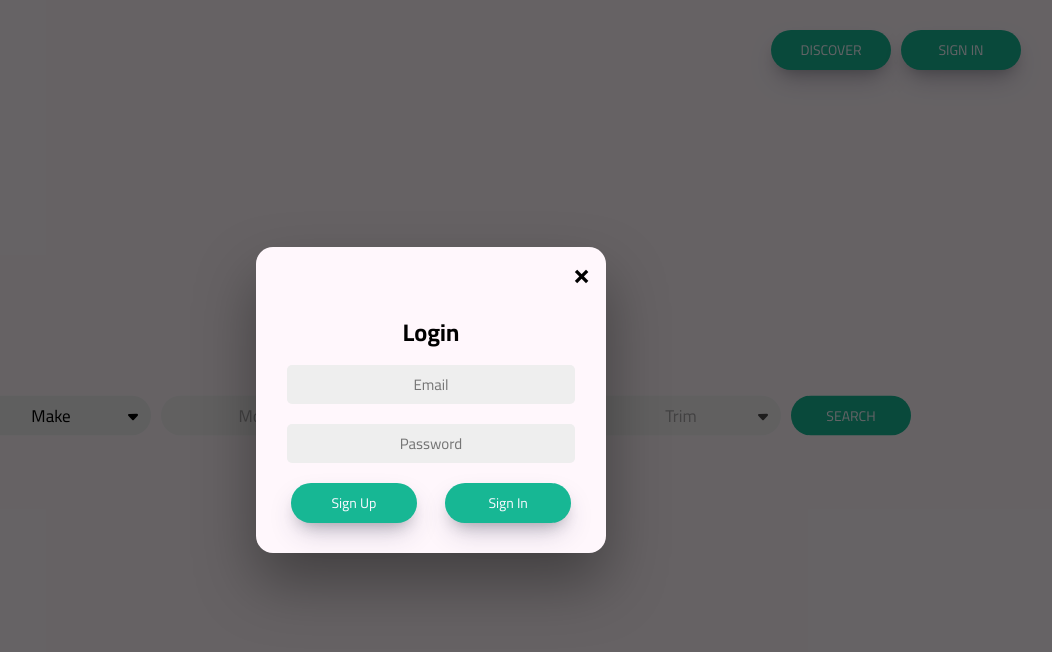
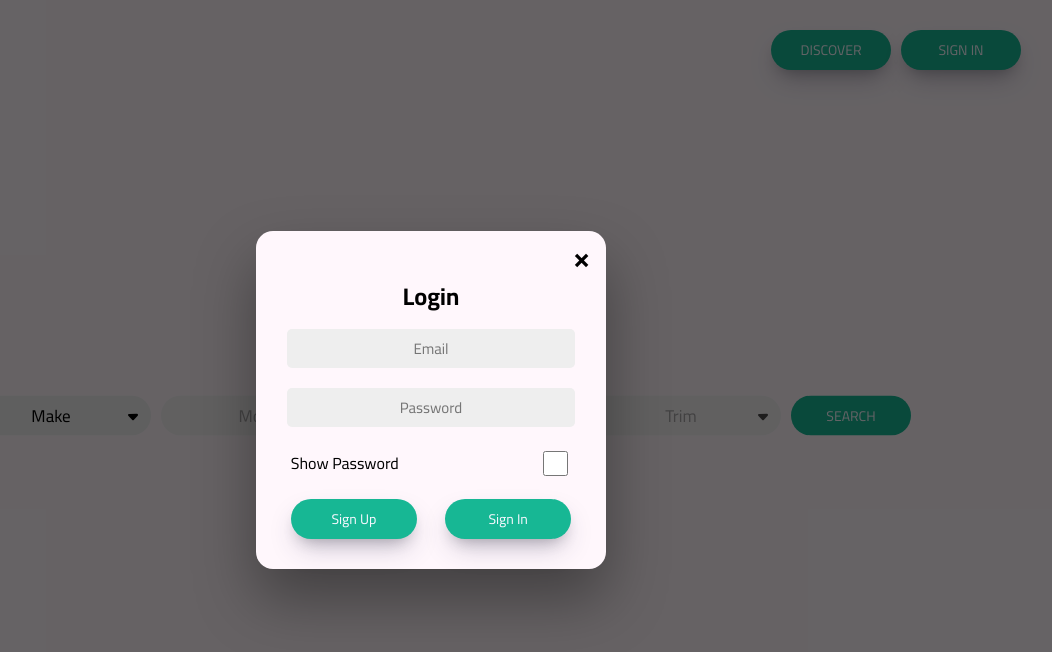
Before and after one commit to Dextwelwe/compare-cars, a React (Create React App) app in the folder FE/car-comparaison/: page / in a window 1280 px wide. Both pictures are taken after a click on the button "SIGN IN". Shown: the top 652 px of the page, without its empty margins (209-1261 px from the left). Built offline with nearby package versions, Linux system fonts and the light colour scheme.

Commit message:
afficher mdp ajoute

```diff
--- a/FE/car-comparaison/src/Login/LoginPopup.css
+++ b/FE/car-comparaison/src/Login/LoginPopup.css
@@ -13,7 +13,6 @@
     left:50%;
     top:50%;
     transform: translate(-50%,-50%);
-
     padding: 10px;
 }
 
@@ -42,7 +41,7 @@
     display: flex;
     justify-content: space-between;
     margin-bottom: 20px;
-   margin-top : 20px;
+    margin-top : 20px;
 }
 
 .inputContainer{
@@ -64,10 +63,23 @@
     background-color: #d9d9d9;
 }
 
+.showPassword{
+    line-height: 0px;
+    display: flex;
+    justify-content: space-between;
+    gap: 5px;
+    align-items: center;
+    width: 100%;
+}
+
+.showPassword input {
+    accent-color: #17B794;
+    height: 25px;
+    width: 25px;
+}
 
 
 #popupContentWrapper {
-margin-top : 20px;
 width: 100%;
 display: flex;
 flex-direction: column;
--- a/FE/car-comparaison/src/Login/LoginPopup.js
+++ b/FE/car-comparaison/src/Login/LoginPopup.js
@@ -1,16 +1,37 @@
-import React , { useState } from 'react';
+import React , { useState, useRef } from 'react';
 import './LoginPopup.css';
 import "../global.css";
 
 export default function LoginPopup({closePopup}) {
- const [isOpen, setIsOpen] = useState(false);
+ const [email, setEmail] = useState('');
+ const [password, setPassword] = useState('');
+ const checkboxRef = useRef(null);
+ const passwordRef = useRef(null);
 
- const togglePopup = () => {
-    setIsOpen(!isOpen);
+
+
+
+
+ const handleEmail = (event) => {
+    setEmail(event.target.value);
+  };
+
+  const handlePassword = (event) => {
+    setPassword(event.target.value);
+  };
+
+  const handleCheckbox = () => {
+    const checkboxElement = checkboxRef.current;
+    const passwordElement = passwordRef.current;
+    if (checkboxElement.checked) {
+        passwordElement.type = 'text';
+    } else {
+        passwordElement.type = 'password';
+    }
   };
 
   return (
-    <div id='frame' >
+    <div id='frame'>
       <div id='popup' className='content-box'>
         <div className='closeButtonContainer'>
       <button className='closePopup' onClick={closePopup}>&times;</button>
@@ -21,8 +42,12 @@ export default function LoginPopup({closePopup}) {
         <h2 className='titlePopup' style={{textAlign:'center'}}>Login</h2>
         </div>
         <div className='inputContainer'>
-            <input className='input' placeholder="Email"></input>
-            <input className='input' placeholder="Password"></input>
+            <input className='input' placeholder="Email" onChange={handleEmail} value={email}></input>
+            <input id='password' ref={passwordRef} className='input' type="password" placeholder="Password" onChange={handlePassword} value={password}></input>
+            <div class='showPassword'>
+                <p>Show Password</p>
+                <input type='checkbox' ref={checkboxRef} onClick={handleCheckbox}></input>
+            </div>
             </div>
             <div className='signButtons'>
         <button className='button' style={{width: '45%'}} >Sign Up</button>
```
